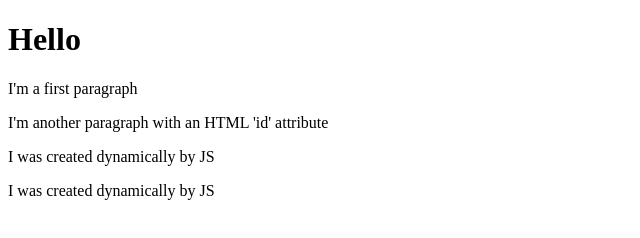
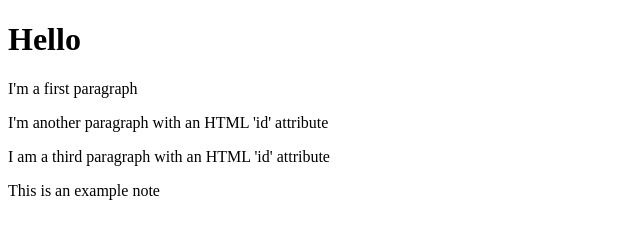
Before and after one commit to csanann/JSweb, a website: page phase2/index.html in a window 1280 px wide. Shown: the whole page, without its empty margins (0-640 px from the left). Drawn offline with Linux system fonts and the light colour scheme.

Commit message:
Updates phase2 files

```diff
--- a/phase2/bundle.js
+++ b/phase2/bundle.js
@@ -4,27 +4,50 @@
     return mod || (0, cb[__getOwnPropNames(cb)[0]])((mod = { exports: {} }).exports, mod), mod.exports;
   };
 
-  // view.js
-  var require_view = __commonJS({
-    "view.js"(exports, module) {
-      var View2 = class {
+  // notesModel.js
+  var require_notesModel = __commonJS({
+    "notesModel.js"(exports, module) {
+      var NotesModel2 = class {
         constructor() {
-          this.mainContainerEl = document.querySelector("#main-container");
-          console.log(this.mainContainerEl);
+          this.notes = [];
         }
-        addParagraph() {
-          const newParagraph = document.createElement("p");
-          newParagraph.innerText = "I was created dynamically by JS";
-          this.mainContainerEl.append(newParagraph);
+        addNote(note) {
+          this.notes.push(note);
+        }
+        getNotes() {
+          return this.notes;
         }
       };
-      module.exports = View2;
+      module.exports = NotesModel2;
+    }
+  });
+
+  // notesView.js
+  var require_notesView = __commonJS({
+    "notesView.js"(exports, module) {
+      var NotesView2 = class {
+        constructor(model2) {
+          this.model = model2;
+        }
+        displayNotes() {
+          const notes = this.model.getNotes();
+          notes.forEach((note) => {
+            const div = document.createElement("div");
+            div.className = "note";
+            div.textContent = note;
+            document.body.append(div);
+          });
+        }
+      };
+      module.exports = NotesView2;
     }
   });
 
   // index.js
-  var View = require_view();
-  var view = new View();
-  view.addParagraph();
-  view.addParagraph();
+  var NotesModel = require_notesModel();
+  var NotesView = require_notesView();
+  var model = new NotesModel();
+  model.addNote("This is an example note");
+  var view = new NotesView(model);
+  view.displayNotes();
 })();
--- a/phase2/index.html
+++ b/phase2/index.html
@@ -10,6 +10,8 @@
         <p>I'm a first paragraph</p>
 
         <p id="second-paragraph">I'm another paragraph with an HTML 'id' attribute</p>
+
+        <p id="third-paragraph">I am a third paragraph with an HTML 'id' attribute</p>
       </div>
 
       <script src="bundle.js"></script>
--- /dev/null
+++ b/phase2/jest.config.js
@@ -0,0 +1,5 @@
+{
+    module.exports = {
+      "testEnvironment": "jsdom"
+    }
+  }
```
Also changed, not shown: phase2/index.js (+14 -4 lines), phase2/notesModel.js (added, +17 -0 lines), phase2/notesView.js (added, +18 -0 lines), phase2/notesView.test.js (added, +20 -0 lines), phase2/package.json (+5 -3 lines), phase2/view.js (+12 -1 lines), phase2/view.test.js (+21 -10 lines), 1 other file.
